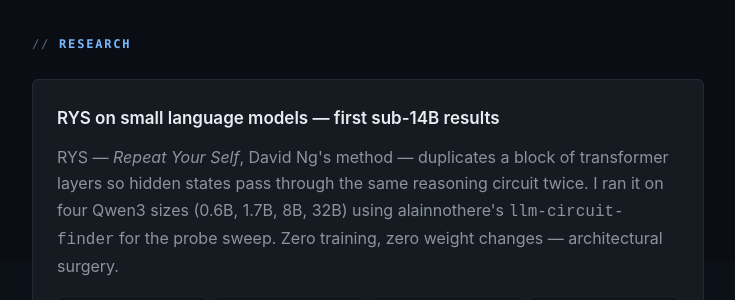
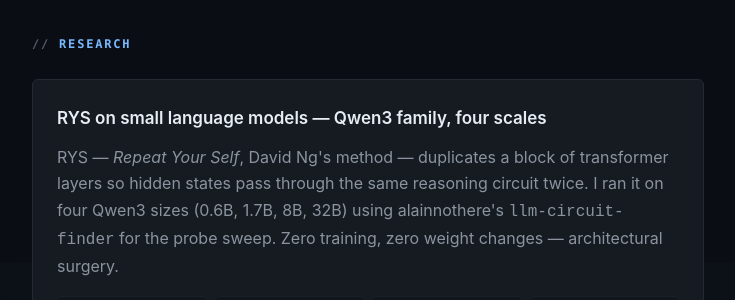
Before and after one commit to john-broadway/john-broadway.github.io, a Jekyll site: the page built from index.html, in a window 1280 px wide and 900 px high, scrolled down 486 px. Shown: the part 152-452 px from the top of the window, without its empty margins (272-1007 px from the left). Built offline with Jekyll 4.4.1, drawn with Linux system fonts in a browser that asks for light colours.

Commit message:
Phase 3 polish: align home-card h3 with /rys/ lead
Home-card h3: "first sub-14B results" → "Qwen3 family, four
scales". The priority claim was scrubbed from /rys/ in the
prior commit; this aligns the card.

/rys/ lead: dropped "replicated at multiple scales by independent
researchers" — vague filler that diluted the page's own framing.
Lead cites Ng; Method and Sources sections carry the alainnothere
reference (whose tool is used here).

Co-Authored-By: Claude Opus 4.7 (1M context) <noreply@anthropic.com>

```diff
--- a/index.html
+++ b/index.html
@@ -23,7 +23,7 @@ description: Independent AI researcher and infrastructure architect. Sovereign A
   <h2>Research</h2>
 
   <article class="card">
-    <h3><a href="/rys/">RYS on small language models &mdash; first sub-14B results</a></h3>
+    <h3><a href="/rys/">RYS on small language models &mdash; Qwen3 family, four scales</a></h3>
     <p>RYS &mdash; <em>Repeat Your Self</em>, David Ng's method &mdash; duplicates a block of transformer layers so hidden states pass through the same reasoning circuit twice. I ran it on four Qwen3 sizes (0.6B, 1.7B, 8B, 32B) using alainnothere's <code>llm-circuit-finder</code> for the probe sweep. Zero training, zero weight changes &mdash; architectural surgery.</p>
     <div class="stats">
       <div class="stat"><div class="num">0.6B</div><div class="label">smallest scale</div></div>
--- a/rys/index.html
+++ b/rys/index.html
@@ -7,7 +7,7 @@ description: Layer duplication on Qwen3 — 0.6B, 1.7B, 8B, 32B. David Ng's meth
   <header>
     <h1>RYS on small language models</h1>
     <div class="subtitle">Qwen3 family &middot; four scales &middot; zero training</div>
-    <p class="lead body-text">RYS &mdash; <em>Repeat Your Self</em> &mdash; duplicates a contiguous block of transformer layers so hidden states pass through the same reasoning circuit twice. <a href="https://dnhkng.github.io/posts/rys/">David Ng discovered it</a> on Qwen2-72B in March. The technique has since been replicated at multiple scales by independent researchers.</p>
+    <p class="lead body-text">RYS &mdash; <em>Repeat Your Self</em> &mdash; duplicates a contiguous block of transformer layers so hidden states pass through the same reasoning circuit twice. <a href="https://dnhkng.github.io/posts/rys/">David Ng discovered it</a> on Qwen2-72B in March.</p>
     <p>I ran it across Qwen3 at four sizes &mdash; 0.6B, 1.7B, 8B, 32B &mdash; using the same probe methodology at each, so the scaling shape of the result space is observable. Per-configuration sweep results ship alongside each model.</p>
   </header>
 
```
